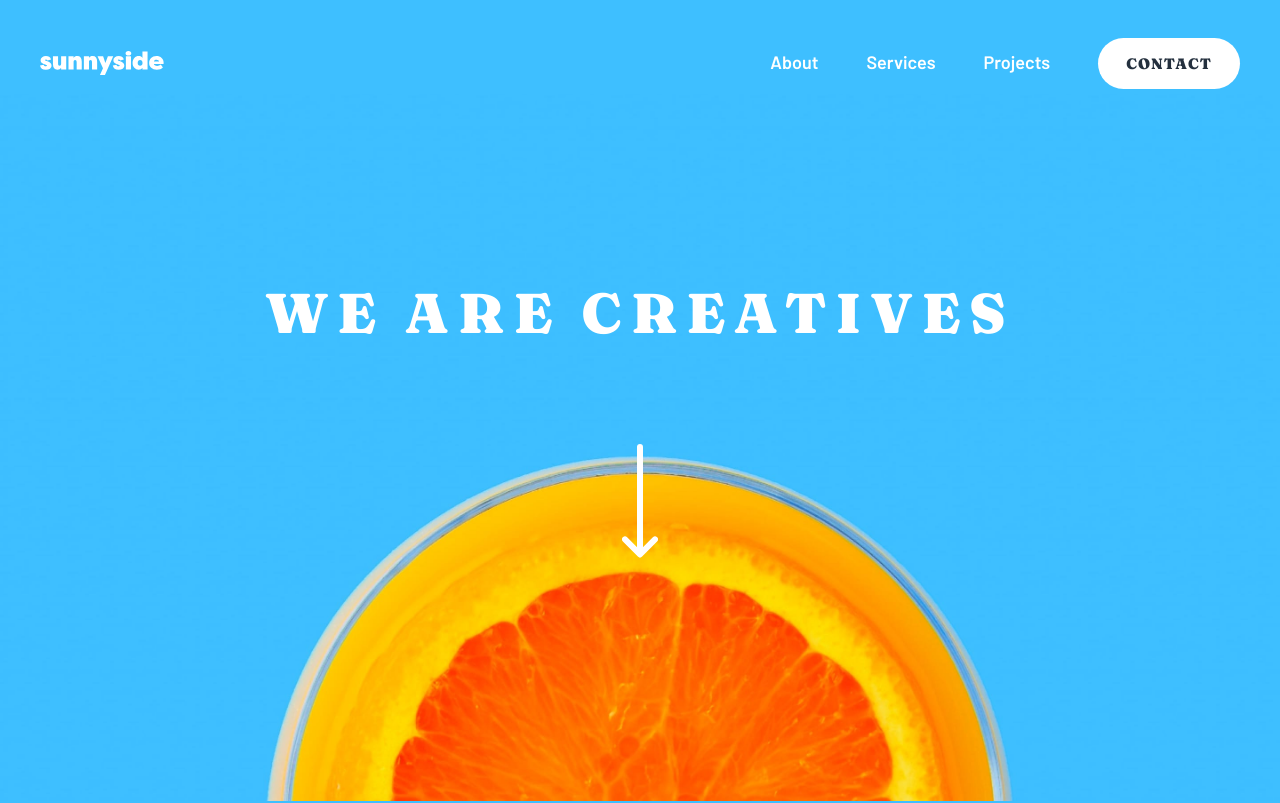
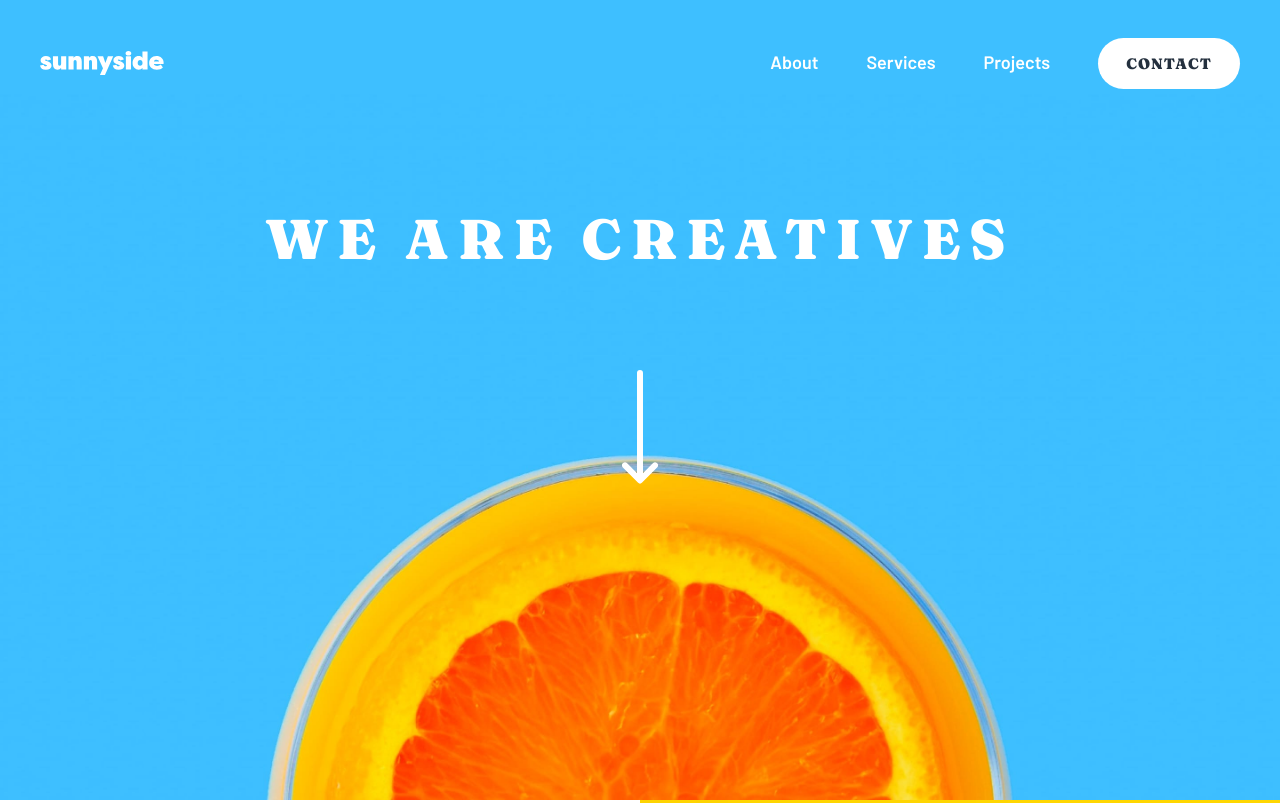
Before and after one commit to JakubM-I/agency-landing-page, a React (Vite) app: page / in a window 1280 px wide. Shown: the top 803 px of the page. Built offline with nearby package versions, Linux system fonts and the light colour scheme.

Commit message:
Correct hero section styling

```diff
--- a/src/components/HeroSection/index.tsx
+++ b/src/components/HeroSection/index.tsx
@@ -8,11 +8,11 @@ interface HeroSEctionProps {
 
 const HeroSection: React.FC<HeroSEctionProps> = ({isSticky=false}) => {
     return (
-        <div className="relative w-full h-[538px] sx:h-[800px] bg-[#3ebfff]">
+        <div className="relative w-full h-[482px] sx:h-[706px] bg-[#3ebfff]">
             <picture>
                 <source srcSet={headerDesktopBg} type="image/jpg" media="(375px < width)" />
                 <source srcSet={headerMobileBg} type="image/jpg" media="(width <= 375px)" />
-                <img src={headerDesktopBg} className={`${isSticky ? "h-full" : "h-[calc(100%-56px)] sx:h-[calc(100%-72px)] md:h-[calc(100%-93px)]"} w-full object-cover object-bottom`} alt="header background" />
+                <img src={headerDesktopBg} className={`h-full w-full object-cover object-bottom`} alt="header background" />
             </picture>
             <Hero />
         </div>
@@ -20,3 +20,5 @@ const HeroSection: React.FC<HeroSEctionProps> = ({isSticky=false}) => {
 }
 
 export default HeroSection;
+
+// ${isSticky ? "h-full" : "h-[calc(100%-56px)] sx:h-[calc(100%-72px)] md:h-[calc(100%-93px)]"}
--- a/src/index.css
+++ b/src/index.css
@@ -135,18 +135,18 @@
     }
 
     .hero-top-position{
-        top: 136px;
+        top: 79px;
     }
 
     @media (375px < width) {
         .hero-top-position{
-            top: 153px;
+            top: 97px;
         }
     }
 
     @media (768px < width){
         .hero-top-position{
-            top: 184px;
+            top: 110px;
         }
     }
 
```
